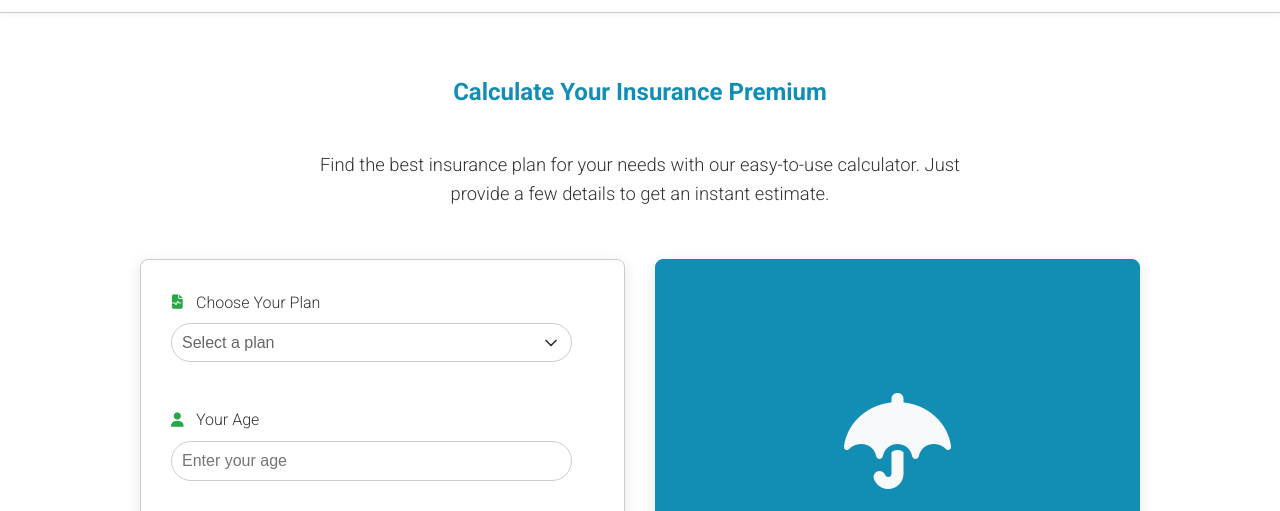
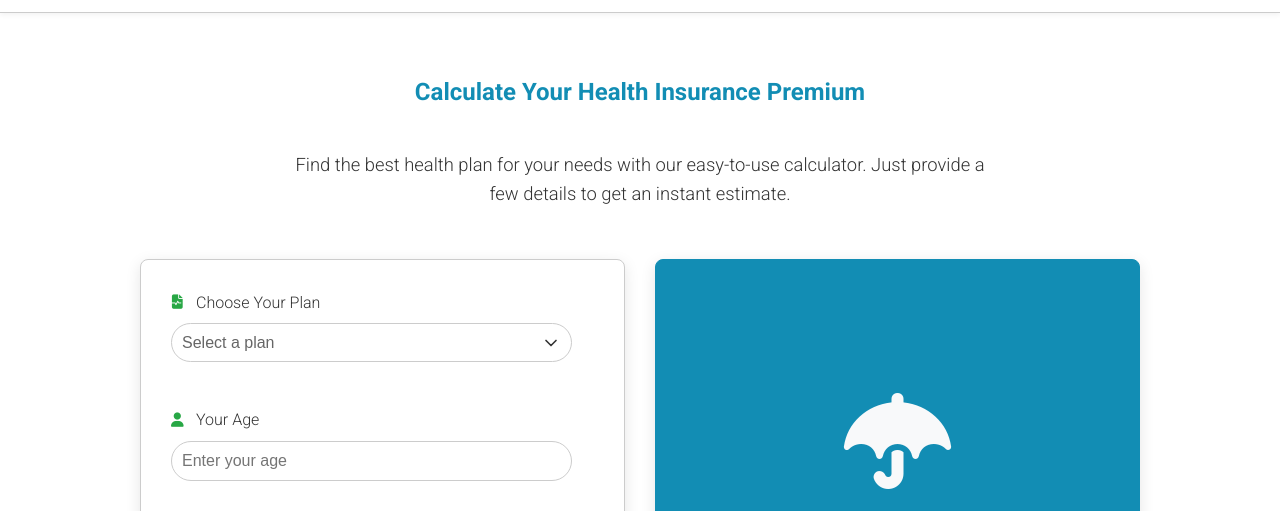
Before and after one commit to Bongz011/Affinity-, a plain HTML site: page affinity-health/Source Files/index.html in a window 1280 px wide. Shown: the part 68-579 px from the top of the page. Drawn offline with Linux system fonts and the light colour scheme; files that its build step writes are made by us from their sources; files whose address does not match are found by name.

Commit message:
Update index.html

```diff
--- a/affinity-health/Source Files/index.html
+++ b/affinity-health/Source Files/index.html
@@ -50,8 +50,8 @@
   <main>
     <section class="quote-calculator">
       <div class="container">
-        <h1>Calculate Your Insurance Premium</h1>
-        <p class="sub-header">Find the best insurance plan for your needs with our easy-to-use calculator. Just provide a few details to get an instant estimate.</p>
+        <h1>Calculate Your Health Insurance Premium</h1>
+        <p class="sub-header">Find the best health plan for your needs with our easy-to-use calculator. Just provide a few details to get an instant estimate.</p>
 
         <div class="content-wrapper">
           <form id="quoteForm">
```
